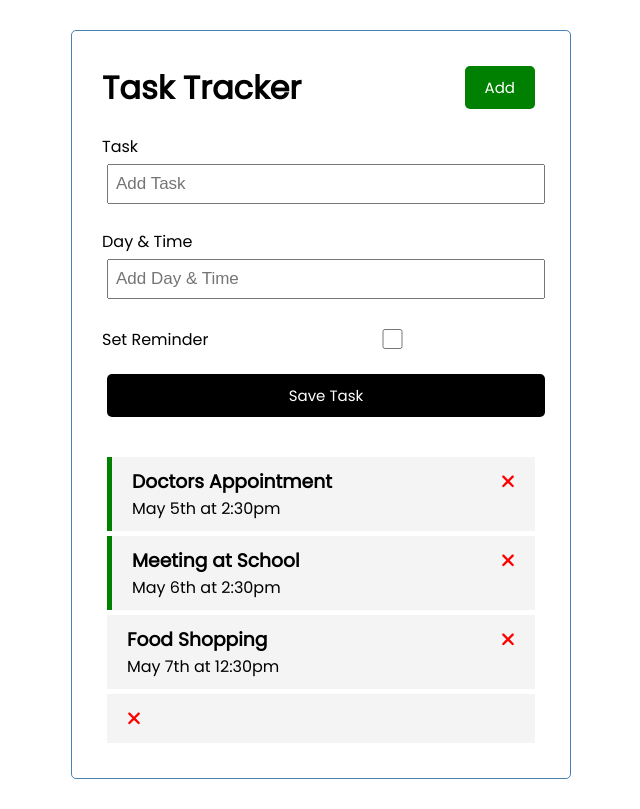
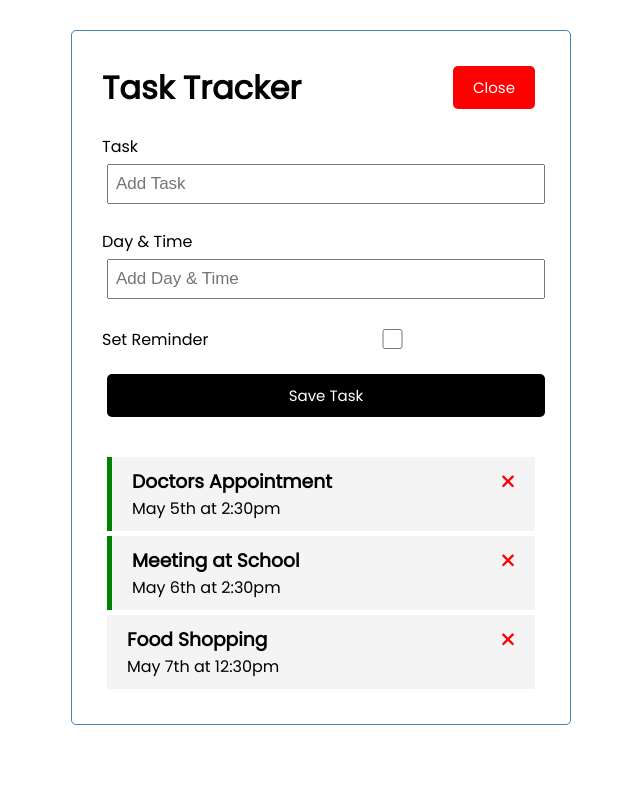
Before and after one commit to thadeusdev/angular-crash, an Angular app: page / in a window 1280 px wide. Both pictures are taken after a click on the button "Add". Shown: the whole page, without its empty margins (319-959 px from the left). Built offline with nearby package versions, Linux system fonts and the light colour scheme; data requests are answered from the project's data file.

Commit message:
:sparkles: Toggle  button & UI service :lipstick:

```diff
--- a/db.json
+++ b/db.json
@@ -17,9 +17,6 @@
       "text": "Food Shopping",
       "day": "May 7th at 12:30pm",
       "reminder": false
-    },
-    {
-      "id": 4
     }
   ]
 }
--- a/src/app/components/add-task/add-task.component.html
+++ b/src/app/components/add-task/add-task.component.html
@@ -1,4 +1,4 @@
-<form class="add-form" (ngSubmit)="onSubmit()">
+<form *ngIf="showAddTask" class="add-form" (ngSubmit)="onSubmit()">
     <div class="form-control">
         <label for="text">Task</label>
         <input type="text" name="text" [(ngModel)]="text" id="text" placeholder="Add Task" />
--- a/src/app/components/add-task/add-task.component.ts
+++ b/src/app/components/add-task/add-task.component.ts
@@ -1,4 +1,6 @@
 import { Component, Output, EventEmitter } from '@angular/core';
+import { UiService } from '../../services/ui.service';
+import { Subscription } from 'rxjs';
 import { Task } from '../../Task';
 
 @Component({
@@ -11,6 +13,12 @@
   text!: string;
   day!: string;
   reminder: boolean = false
+  showAddTask!: boolean;
+  subscription: Subscription;
+
+  constructor(private uiService:UiService){
+    this.subscription = this.uiService.onToggle().subscribe((value) => (this.showAddTask = value))
+  }
 
   onSubmit(){
     if(!this.text){
--- a/src/app/components/header/header.component.html
+++ b/src/app/components/header/header.component.html
@@ -1,8 +1,8 @@
 <header>
     <h1>{{title}}</h1>
     <app-button
-        color="green"
-        text="Add"
+        color="{{showAddTask ? 'red' : 'green'}}"
+        text="{{showAddTask ? 'Close' : 'Add'}}"
         (btnClick)="toggleAddTask()"
     ></app-button> <!-- text & color reusable everywhere -->
 </header>
--- a/src/app/components/header/header.component.ts
+++ b/src/app/components/header/header.component.ts
@@ -1,4 +1,6 @@
 import { Component } from '@angular/core';
+import { UiService} from '../../services/ui.service'
+import { Subscription } from 'rxjs';
 
 @Component({
   selector: 'app-header',
@@ -7,9 +9,15 @@
 })
 export class HeaderComponent {
   title: string = 'Task Tracker'
+  showAddTask: boolean = false;
+  subscription!: Subscription;
+
+  constructor(private uiService:UiService){
+    this.subscription = this.uiService.onToggle().subscribe(value => (this.showAddTask = value))
+  }
 
   toggleAddTask(){
-    console.log('toggle');
+    this.uiService.toggleAddTask();
   }
 
 }
--- /dev/null
+++ b/src/app/services/ui.service.ts
@@ -0,0 +1,22 @@
+import { Injectable } from '@angular/core';
+import {Observable, Subject} from 'rxjs'
+
+@Injectable({
+  providedIn: 'root'
+})
+export class UiService {
+  private showAddTask: boolean = false;
+  private subject = new Subject<any>();
+
+  constructor() { }
+
+  toggleAddTask(): void {
+    console.log(123)
+    this.showAddTask = !this.showAddTask;
+    this.subject.next(this.showAddTask)
+  }
+
+  onToggle(): Observable<any>{
+    return this.subject.asObservable();
+  }
+}
```
Also changed, not shown: 1 other file (tests, documents, lock files or other folders).
